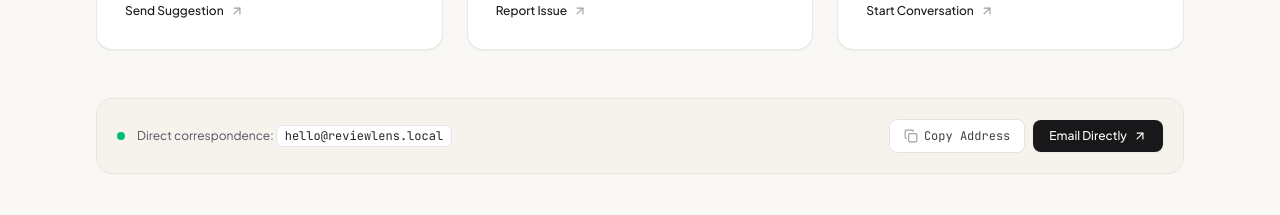
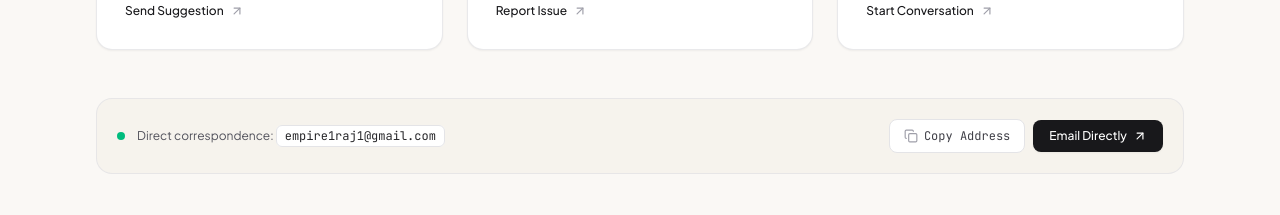
Before and after one commit to 17rajsal/ReviewLens, a React (Vite) app: page / in a window 1280 px wide. Shown: the part 7140-7355 px from the top of the page. Built offline with nearby package versions, Linux system fonts and the light colour scheme; no server answers.

Commit message:
feat(contact): configure real professional public contact details and remove placeholder email

```diff
--- a/src/components/home/ContactSuggestionSection.tsx
+++ b/src/components/home/ContactSuggestionSection.tsx
@@ -4,16 +4,17 @@ import { tactileAudio } from '../../utils/audio';
 
 /**
  * CONTACT CONFIGURATION
- * Replace this placeholder email with your personal or project email address.
+ * Professional public contact address for ReviewLens inquiries and suggestions.
  */
-export const CONTACT_EMAIL_PLACEHOLDER = "hello@reviewlens.local";
+export const CONTACT_EMAIL = "empire1raj1@gmail.com";
+export const CONTACT_EMAIL_PLACEHOLDER = CONTACT_EMAIL;
 
 interface ContactSuggestionSectionProps {
   contactEmail?: string;
 }
 
 export const ContactSuggestionSection: React.FC<ContactSuggestionSectionProps> = ({
-  contactEmail = CONTACT_EMAIL_PLACEHOLDER,
+  contactEmail = CONTACT_EMAIL,
 }) => {
   const [copied, setCopied] = useState(false);
 
--- a/src/components/legal/PrivacyPolicyPage.tsx
+++ b/src/components/legal/PrivacyPolicyPage.tsx
@@ -1,7 +1,7 @@
 import React from 'react';
 import { ArrowLeft, Shield, CheckCircle2, Lock, Database, Eye } from 'lucide-react';
 import { tactileAudio } from '../../utils/audio';
-import { CONTACT_EMAIL_PLACEHOLDER } from '../home/ContactSuggestionSection';
+import { CONTACT_EMAIL } from '../home/ContactSuggestionSection';
 
 interface PrivacyPolicyPageProps {
   onBack: () => void;
@@ -132,7 +132,7 @@ export const PrivacyPolicyPage: React.FC<PrivacyPolicyPageProps> = ({ onBack })
             <p>
               For privacy-related questions or feedback regarding data handling, please contact:{' '}
               <code className="px-2 py-0.5 rounded-md bg-zinc-100 border border-zinc-200 font-mono-code text-zinc-800 text-xs">
-                {CONTACT_EMAIL_PLACEHOLDER}
+                {CONTACT_EMAIL}
               </code>
             </p>
           </section>
--- a/src/components/legal/TermsPage.tsx
+++ b/src/components/legal/TermsPage.tsx
@@ -1,7 +1,7 @@
 import React from 'react';
 import { ArrowLeft, FileText, Scale, ExternalLink, AlertCircle } from 'lucide-react';
 import { tactileAudio } from '../../utils/audio';
-import { CONTACT_EMAIL_PLACEHOLDER } from '../home/ContactSuggestionSection';
+import { CONTACT_EMAIL } from '../home/ContactSuggestionSection';
 
 interface TermsPageProps {
   onBack: () => void;
@@ -122,7 +122,7 @@ export const TermsPage: React.FC<TermsPageProps> = ({ onBack }) => {
             <p>
               For questions regarding these Terms, please contact:{' '}
               <code className="px-2 py-0.5 rounded-md bg-zinc-100 border border-zinc-200 font-mono-code text-zinc-800 text-xs">
-                {CONTACT_EMAIL_PLACEHOLDER}
+                {CONTACT_EMAIL}
               </code>
             </p>
           </section>
```
